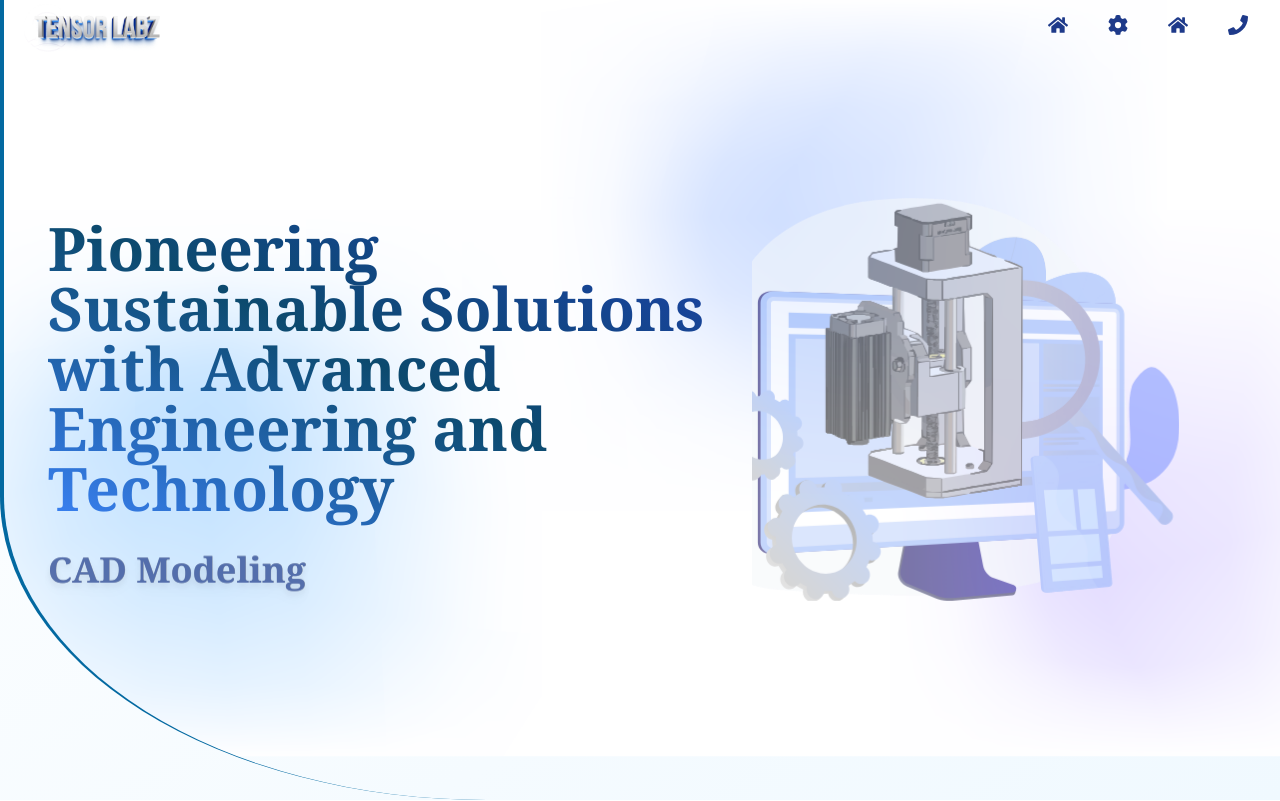
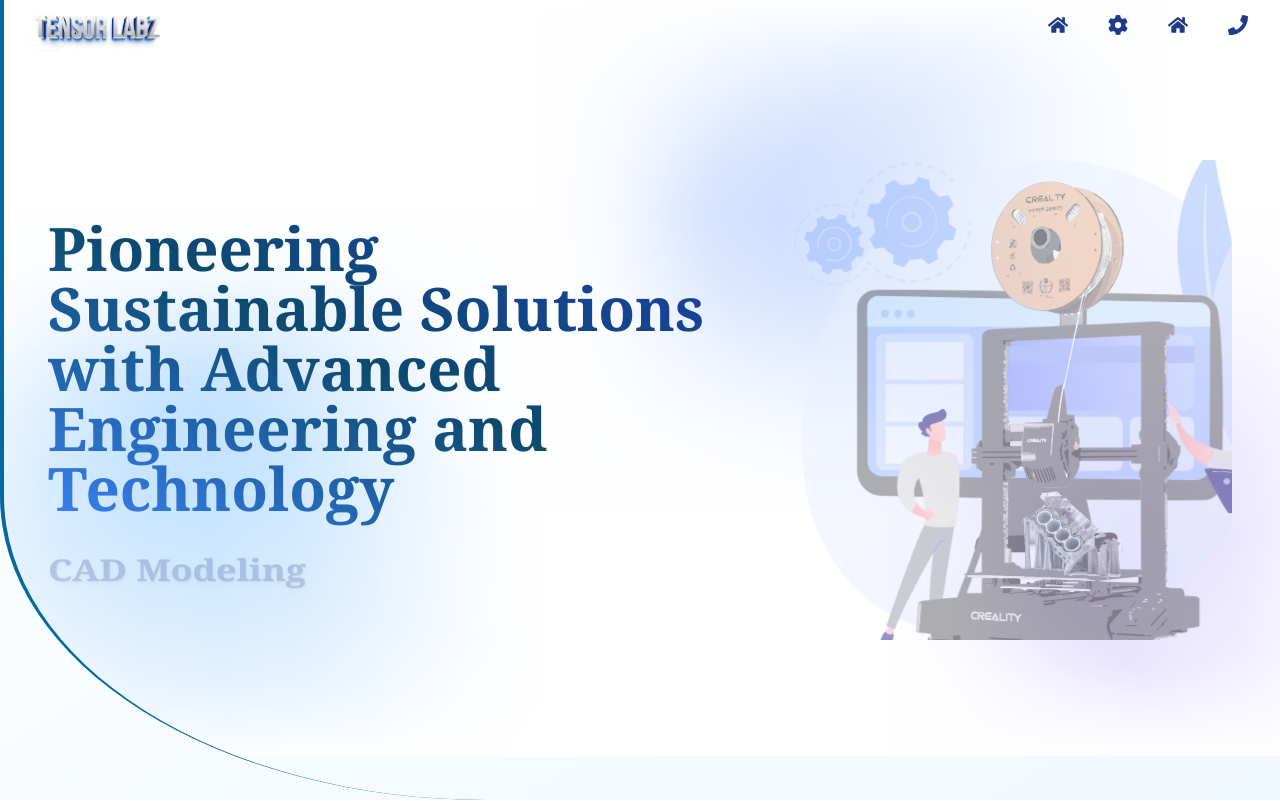
Before and after one commit to tensor-labz/tensor-labz-website, a React (Vite) app: page / in a window 1280 px wide. Shown: the top 801 px of the page. Built offline with nearby package versions, Linux system fonts and the light colour scheme.

Commit message:
refactor(Hero):Reimprove Hero section componentsa and optimized for performance

```diff
--- a/src/components/Page/Home/Hero/HeroImageSlider.tsx
+++ b/src/components/Page/Home/Hero/HeroImageSlider.tsx
@@ -1,44 +1,69 @@
+import React, { memo } from 'react';
+import { motion, AnimatePresence } from 'framer-motion';
 import { useHeroContext } from "../../../../contexts/HeroContext";
-import { motion } from "framer-motion";
 
-export default function HeroImageSlider() {
+
+
+// Memoized component with performance optimizations
+const HeroImageSlider: React.FC = memo(() => {
   const { currentSlide, slider } = useHeroContext();
 
+  // Animation variants for consistent and reusable animations
+  const imageVariants = {
+    initial: {
+      opacity: 0,
+      scale: 0.95,
+      x: -100,
+      rotateY: 10,
+      zIndex: 1
+    },
+    animate: {
+      opacity: 1,
+      scale: 1,
+      x: 0,
+      rotateY: 0,
+      zIndex: 2,
+      transition: {
+        duration: 2.3,
+        ease: "easeInOut"
+      }
+    },
+    exit: {
+      opacity: 0,
+      scale: 1.1,
+      x: 100,
+      rotateY: -10,
+      zIndex: 1,
+      transition: {
+        duration: 2.3,
+        ease: "easeInOut"
+      }
+    }
+  };
+
   return (
+    <AnimatePresence mode="wait">
       <motion.div
         key={currentSlide}
-      initial={{
-        opacity: 0,
-        scale: 0.95, // Slightly reduced scale for the entry of the image
-        x: -100, // Image starts from the left (entering from the left)
-        zIndex: 1, // Ensure the current image is behind the new one
-        rotateY: 10, // Added slight rotation for a 3D effect on entry
-      }}
-      animate={{
-        opacity: 1, // Fade in the image
-        scale: 1, // Image reaches its full size
-        x: 0, // Image moves to the center
-        zIndex: 2, // Ensure this image is on top during the transition
-        rotateY: 0, // Reset the rotation to a neutral position
-      }}
-      exit={{
-        opacity: 0, // Fade out the image
-        scale: 1.1, // Slightly increase the scale as it "moves away"
-        x: 100, // Move the previous image to the right (opposite direction of entry)
-        zIndex: 1, // Lower the zIndex to push the previous image behind
-        rotateY: -10, // Added slight rotation for a more 3D effect on exit
-      }}
-      transition={{
-        duration: 2.3, // Smooth transition duration
-        ease: "easeInOut", // Use easeInOut for smooth acceleration and deceleration
-      }}
-      className="w-full relative overflow-hidden mx-auto"
+        variants={imageVariants}
+        initial="initial"
+        animate="animate"
+        exit="exit"
+        className="w-full h-full relative overflow-hidden"
       >
-      <img
+        <motion.img
           src={slider.img}
           alt={`Hero Image ${slider.title}`}
           className="w-full h-full object-cover"
+          loading="lazy"
+          draggable={false}
         />
       </motion.div>
+    </AnimatePresence>
   );
-}
+});
+
+// Add display name for better debugging
+HeroImageSlider.displayName = 'HeroImageSlider';
+
+export default HeroImageSlider;
--- a/src/components/Page/Home/Hero/HeroKeyPoint.tsx
+++ b/src/components/Page/Home/Hero/HeroKeyPoint.tsx
@@ -1,19 +1,51 @@
-import { motion } from 'framer-motion'; // Ensure you're using 'framer-motion'
+import React, { memo } from 'react';
+import { motion, AnimatePresence } from 'framer-motion';
 import { useHeroContext } from "../../../../contexts/HeroContext";
 
-export default function HeroKeyPoint() {
+// Animation variants for consistent and reusable animations
+const titleVariants = {
+  initial: {
+    opacity: 0,
+    rotateX: -45,
+    textShadow: "1px 1px 1px grey"
+  },
+  animate: {
+    opacity: 1,
+    rotateX: 0,
+    textShadow: "none",
+    transition: {
+      duration: 2.3,
+      ease: "easeInOut"
+    }
+  },
+  exit: {
+    opacity: 0,
+    rotateX: 45,
+    textShadow: "1px 1px 1px grey"
+  }
+};
+
+// Memoized component with performance optimizations
+const HeroKeyPoint: React.FC = memo(() => {
   const { currentSlide, slider } = useHeroContext();
 
   return (
+    <AnimatePresence mode="wait">
       <motion.h1
         key={currentSlide}
-      initial={{ opacity: 0,rotateX:-45,textShadow:"1px 1px 1px grey" }}  // Start off-screen to the left
-      animate={{ opacity: 1, rotateX:0,textShadow:"none"}}     // Move to its original position while fading in
-      exit={{ opacity: 0,rotateX:45,textShadow:"1px 1px 1px grey" }}      // Move off-screen to the right while fading out
-      transition={{ duration:2.3 }}      // Smooth transition duration
+        variants={titleVariants}
+        initial="initial"
+        animate="animate"
+        exit="exit"
         className="text-2xl lg:text-4xl lg:text-justify text-center font-bold text-blue-900 drop-shadow-lg"
       >
         {slider.title}
       </motion.h1>
+    </AnimatePresence>
   );
-}
+});
+
+// Add display name for better debugging
+HeroKeyPoint.displayName = 'HeroKeyPoint';
+
+export default HeroKeyPoint;
--- a/src/components/Page/Home/Hero/HeroSection.tsx
+++ b/src/components/Page/Home/Hero/HeroSection.tsx
@@ -1,105 +1,148 @@
-import { motion, useAnimation } from "framer-motion";
+import React, { memo, useCallback } from 'react';
+import { motion, useAnimation, Variants } from "framer-motion";
 import { useInView } from "react-intersection-observer";
-import { useEffect } from "react";
 import Section from "../../../../components/resuable/Section";
 import HeroContextProvider from "../../../../contexts/HeroContext";
 import HeroImageSlider from "./HeroImageSlider";
 import HeroKeyPoint from "./HeroKeyPoint";
 import { home } from "../../../../data/page_data";
-import bg from "../../../../assets/images/Page/Home/Hero/b1.webp"
+import bg from "../../../../assets/images/Page/Home/Hero/b1.webp";
 
-const HeroSection = () => {
-  // Intersection Observer to detect when the section is in view
+// Define variants for consistent animations
+const sectionVariants: Variants = {
+  hidden: {
+    opacity: 0,
+    background: "white"
+  },
+  visible: {
+    opacity: 1,
+    background: `url('${bg}')`,
+    backgroundPosition: 'center',
+    backgroundSize: "cover",
+    transition: {
+      duration: 0.8,
+      ease: "easeInOut"
+    }
+  }
+};
+
+const textVariants: Variants = {
+  hidden: { opacity: 0, x: -50 },
+  visible: (index: number) => ({
+    opacity: 1,
+    x: 0,
+    transition: {
+      duration: 0.6,
+      delay: index * 0.2,
+      ease: "easeOut"
+    }
+  })
+};
+
+const imageVariants: Variants = {
+  hidden: {
+    opacity: 0,
+    x: 50,
+    y: 50,
+    rotate: 30
+  },
+  visible: {
+    opacity: 1,
+    x: 0,
+    y: 0,
+    rotate: 0,
+    transition: {
+      duration: 1.2,
+      ease: "easeOut"
+    }
+  }
+};
+
+const HeroSection: React.FC = memo(() => {
+  // Intersection Observer setup
   const [ref, inView] = useInView({ threshold: 0.3 });
+
+  // Animation controllers
   const controls = useAnimation();
   const imageControls = useAnimation();
   const textControls = useAnimation();
 
-  // Trigger animations based on visibility
-  useEffect(() => {
+  // Memoized animation trigger
+  const triggerAnimations = useCallback(async () => {
     if (inView) {
-      // Animate the curve container
-      controls.start({
-        opacity: 1,
-        // background: "linear-gradient(to top right, #66ccff 0%, #ffffff 25%)",
-        background:`url('${bg}')`,
-        backgroundPosition:'center',
-backgroundSize:"cover",
-        transition: { duration: 0.8, ease: "easeInOut" },
-      });
-
-      // Animate the text one by one
-      textControls.start((index) => ({
-        opacity: 1,
-        x: 0,
-        transition: { duration: 0.6, delay: index * 0.2, ease: "easeOut" },
-      }));
-
-      // Animate the image container with rotation and bottom-right movement
-      imageControls.start({
-        opacity: 1,
-        x: 0,
-        y: 0,
-        rotate: 0,
-        transition: { duration: 1.2, ease: "easeOut" },
-      });
+      await Promise.all([
+        controls.start("visible"),
+        textControls.start("visible"),
+        imageControls.start("visible")
+      ]);
     } else {
-      // Reset animations when out of view
-      controls.start({ opacity: 0, background: "white", transition: { duration: 0.8, ease: "easeInOut" } });
-      textControls.start({ opacity: 0, x: -50 });
-      imageControls.start({ opacity: 0, x: 50, y: 50, rotate: 30 });
+      await Promise.all([
+        controls.start("hidden"),
+        textControls.start("hidden"),
+        imageControls.start("hidden")
+      ]);
     }
   }, [inView, controls, imageControls, textControls]);
+
+  // Use effect to trigger animations
+  React.useEffect(() => {
+    triggerAnimations();
+  }, [inView, triggerAnimations]);
 
   return (
     <HeroContextProvider delay={5000}>
       <Section
         ref={ref}
-      className="relative md:bg-gradient-to-br from-white to-sky-50 dark:from-gray-800 dark:to-gray-900 text-gray-800 dark:text-gray-100 py-10 sm:py-20 md:py-18 lg:py-24 px-6 md:px-8 lg:px-12 min-h-screen
-      flex md:flex-row flex-col-reverse items-center justify-center gap-x-8 gap-y-4 overflow-hidden"
+        className="relative md:bg-gradient-to-br from-white to-sky-50 dark:from-gray-800 dark:to-gray-900
+        text-gray-800 dark:text-gray-100 py-10 sm:py-20 md:py-18 lg:py-24 px-6 md:px-8 lg:px-12
+        min-h-screen flex md:flex-row flex-col-reverse items-center justify-center gap-x-8 gap-y-4 overflow-hidden"
       >
         {/* Curve Container */}
         <motion.div
-        initial={{ opacity: 0 }}
+          variants={sectionVariants}
+          initial="hidden"
           animate={controls}
-        className="border-sky-700 md:border-l-2 lg:border-l-4 absolute inset-0 rounded-bl-none lg:rounded-bl-[38%] pointer-events-none z-0 animate-border-shine"
-      ></motion.div>
+          className="border-sky-700 md:border-l-2 lg:border-l-4 absolute inset-0
+          rounded-bl-none lg:rounded-bl-[38%] pointer-events-none z-0 animate-border-shine"
+        />
 
-      {/* Hero Content Start */}
+        {/* Hero Content */}
         <div className="flex lg:flex-col flex-col-reverse justify-center lg:w-7/12 w-full z-20 relative font-serif">
           <motion.h1
-          custom={0} // Pass index for stagger effect
-          initial={{ opacity: 0, x: -50 }}
+            custom={0}
+            variants={textVariants}
+            initial="hidden"
             animate={textControls}
             className="hero"
           >
             {home.hero.title}
           </motion.h1>
-        {/* <motion.p
-          custom={1} // Pass index for stagger effect
-          initial={{ opacity: 0, x: -50 }}
+
+          <motion.div
+            initial="hidden"
             animate={textControls}
-          className="mt-4 lg:text-xl text-lg lg:text-justify text-center text-gray-600 dark:text-gray-300"
+            variants={textVariants}
+            custom={1}
+            className="mt-6"
           >
-         {home.hero.subtitle}
-        </motion.p> */}
-        <motion.div initial={{ opacity: 0,x: -50  }} animate={textControls} className="mt-6">
-          <HeroKeyPoint/>
+            <HeroKeyPoint />
           </motion.div>
         </div>
-      {/* Hero Content End */}
 
         {/* Hero Image */}
         <motion.div
-        initial={{ opacity: 0, x: 50, y: 50, rotate: 30 }}
+          variants={imageVariants}
+          initial="hidden"
           animate={imageControls}
-        className="lg:w-5/12 w-full z-10 overflow-hidden "
+          className="lg:w-5/12 w-full z-10 overflow-hidden"
         >
           <HeroImageSlider />
         </motion.div>
       </Section>
     </HeroContextProvider>
   );
-};
+});
+
+HeroSection.displayName = 'HeroSection';
 
 export default HeroSection;
```
Lines whose indentation alone changed are shown as unchanged.
